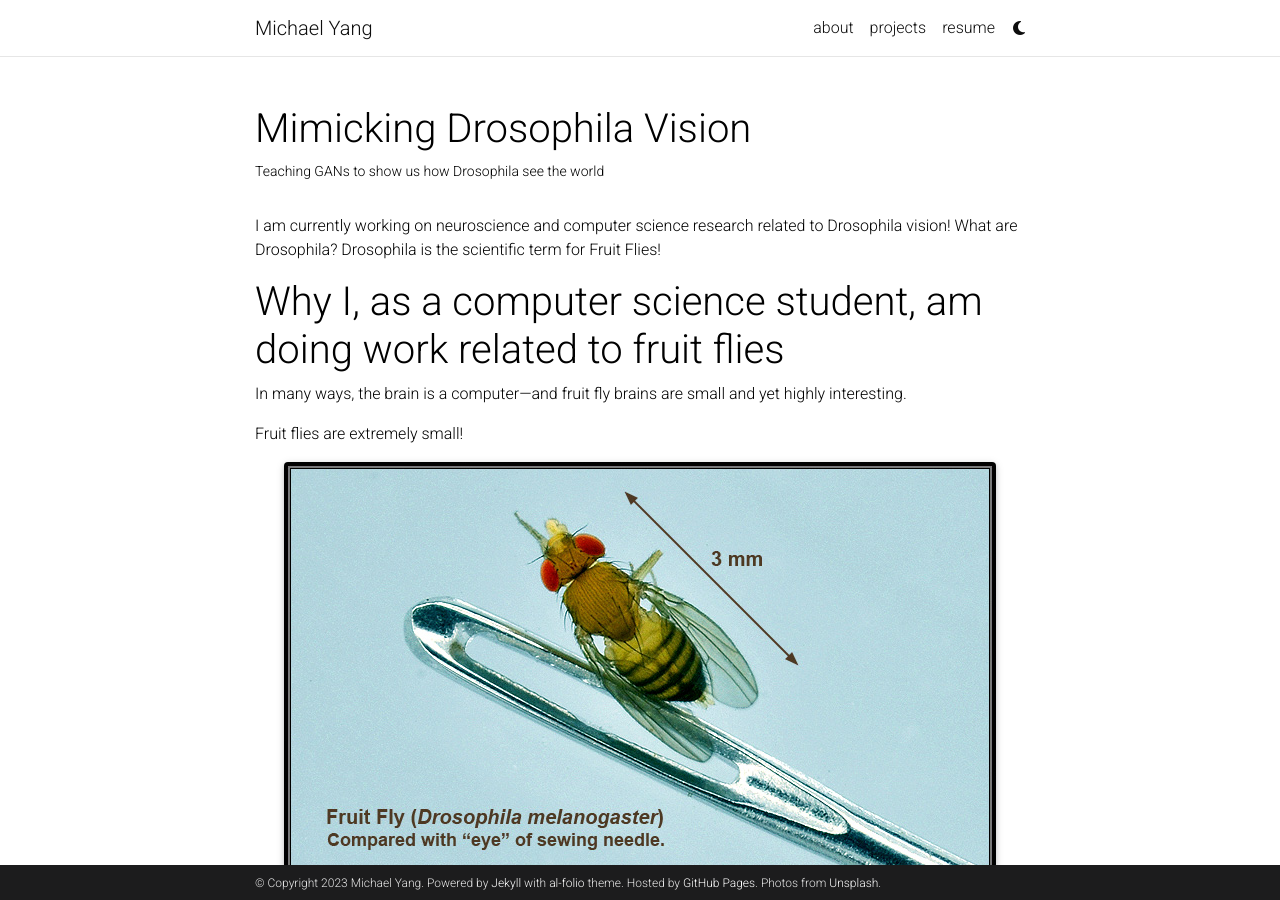
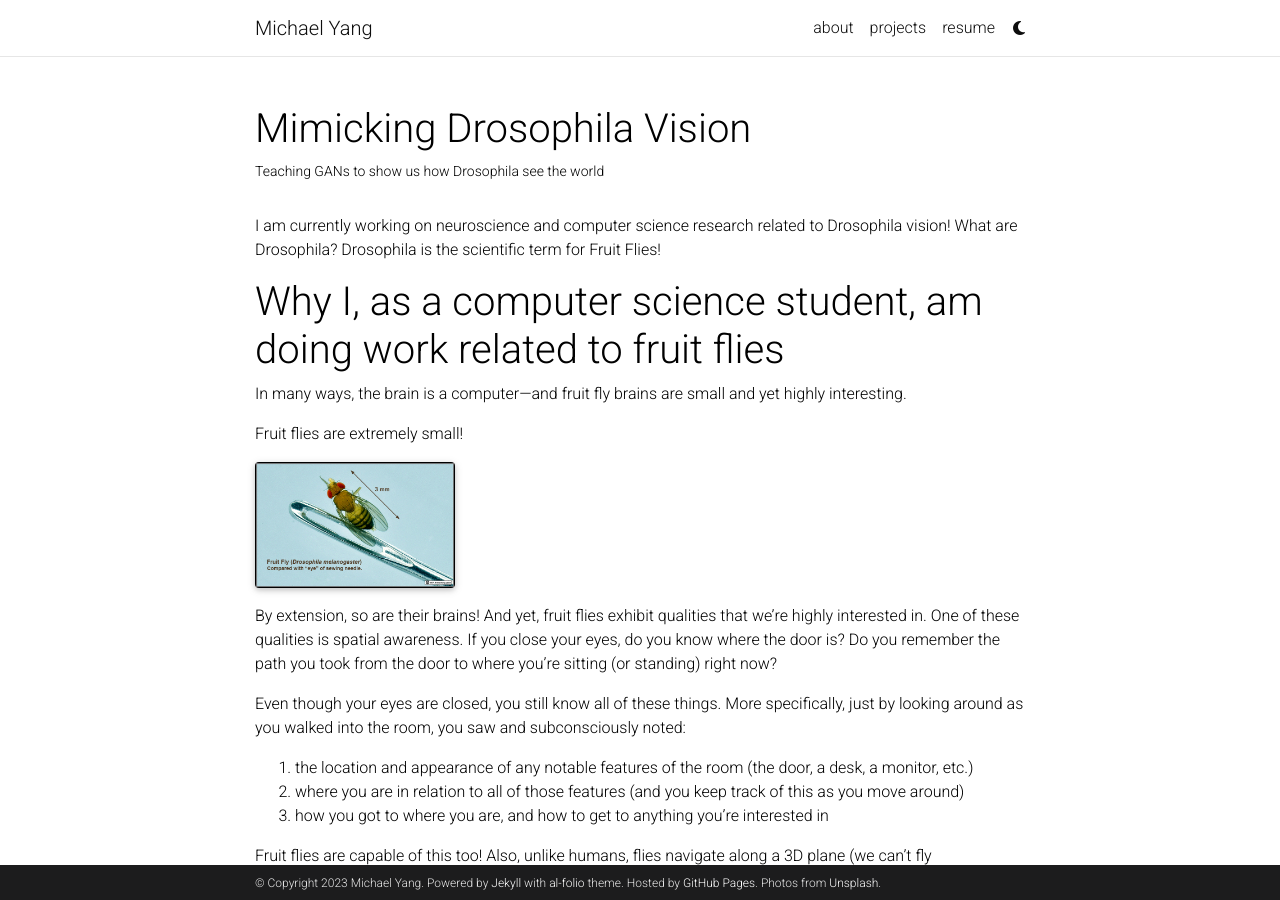
Before and after one commit to myangichael/myangichael.github.io, a Jekyll site: the page built from _projects/bugs.md, in a window 1280 px wide and 900 px high. Built offline with Jekyll 4.4.1, drawn with Linux system fonts in a browser that asks for light colours; full-size pictures stand in for the smaller copies a plugin makes; comment, search, counter and statistics services are not loaded; a style sheet for code colours, icons or effects is not loaded.

Commit message:
drafted fly article

```diff
--- a/_projects/bugs.md
+++ b/_projects/bugs.md
@@ -15,8 +15,8 @@ In many ways, the brain is a computer—and fruit fly brains are small and yet h
 Fruit flies are extremely small!
 
 <div class="row">
-    <div class="col-sm mt-3 mt-md-0 center" style="text-align: center; width:200px;">
-        {% include figure.html path="assets/img/projects/drosophila/drosophila_size.jpeg" title="Fruit Fly Compared to Needle" class="img-fluid rounded z-depth-1 center" %}
+    <div class="col-sm mt-3 mt-md-0">
+        {% include figure.html path="assets/img/projects/drosophila/drosophila_size.jpeg" title="Fruit Fly Compared to Needle" class="img-fluid rounded z-depth-1 center" width=200%}
     </div>
 </div>
 
```
